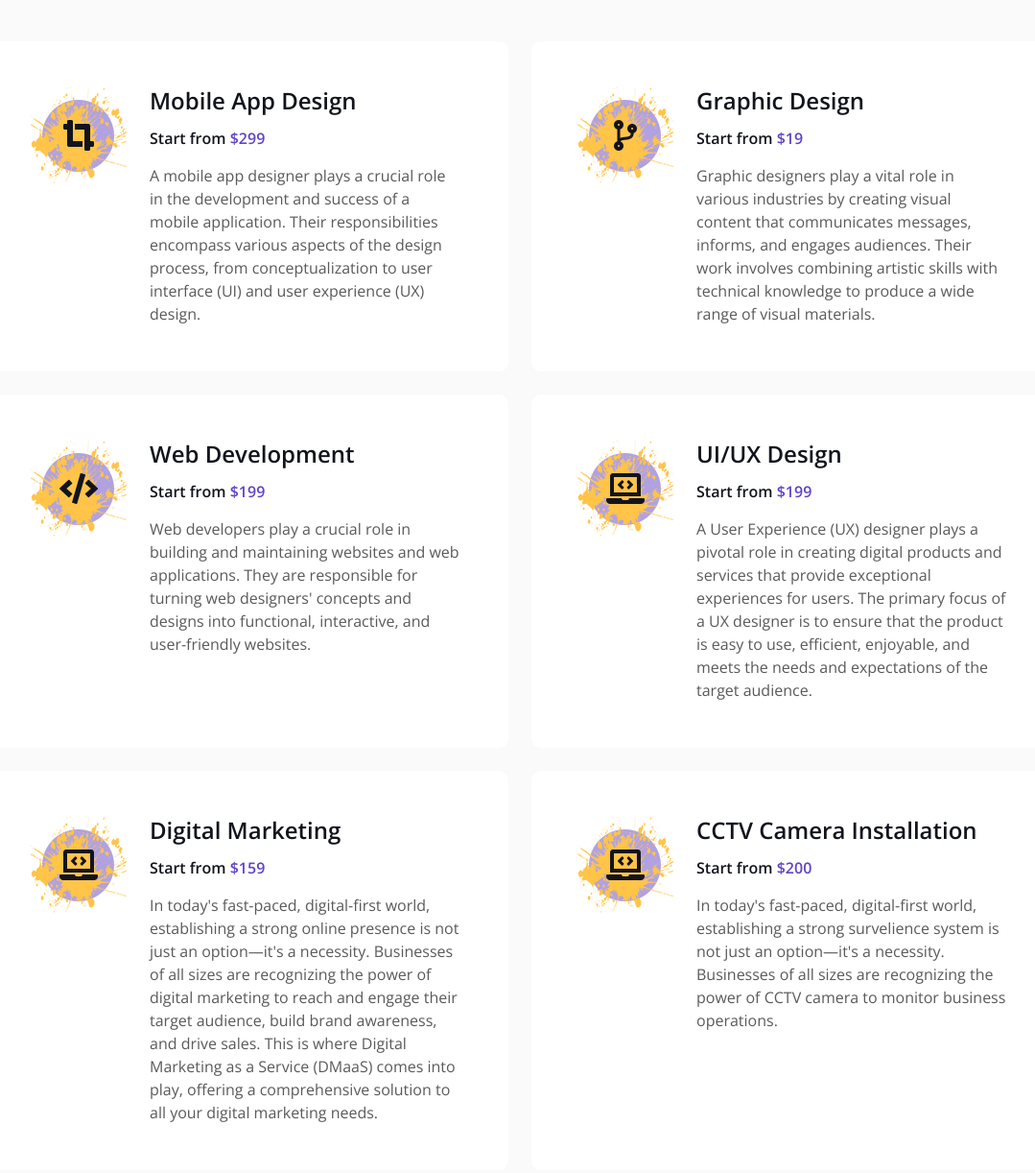
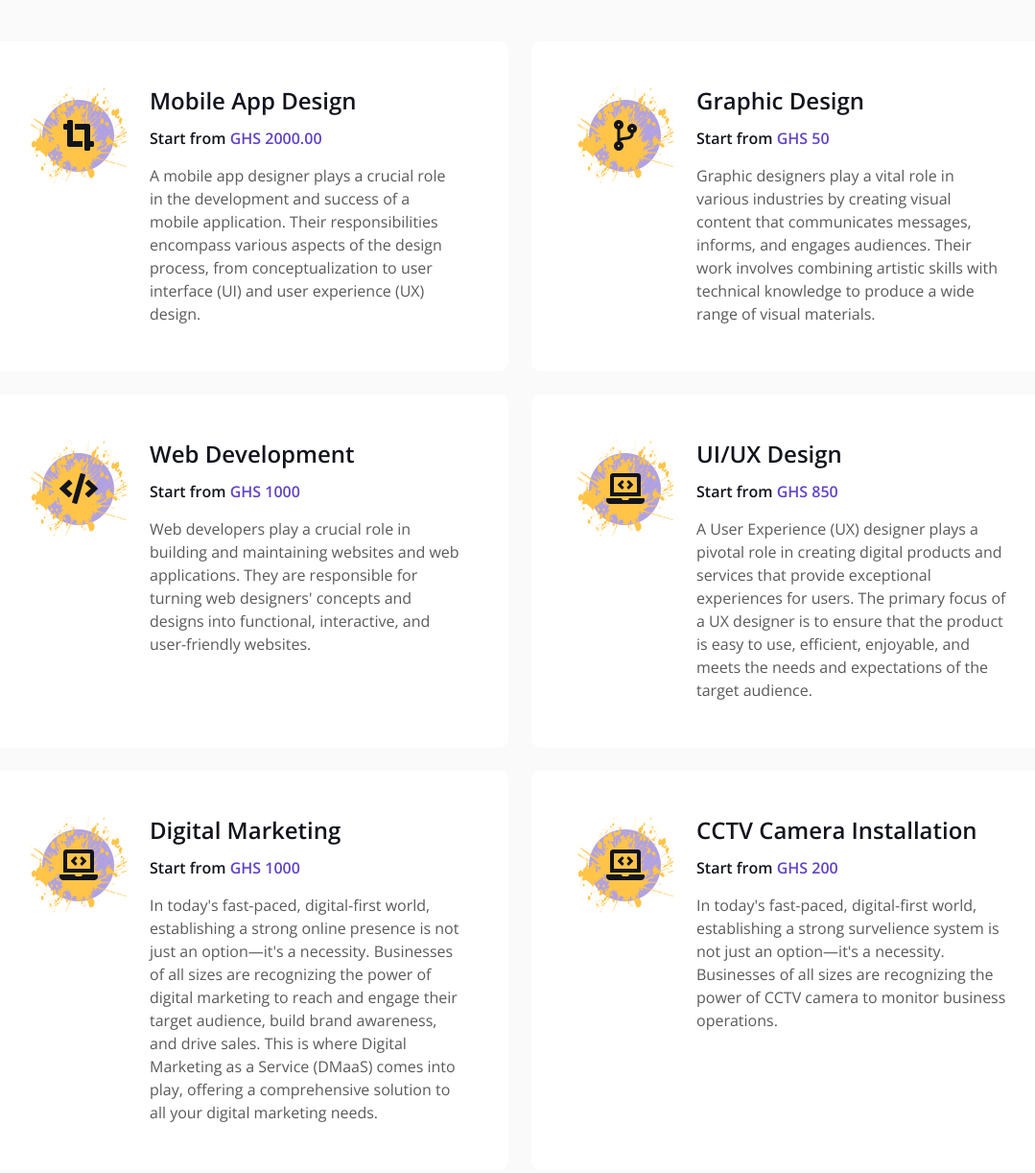
Before and after one commit to Jabekah007/my_port, a plain HTML site: page index.html in a window 1280 px wide. Shown: the part 2240-3462 px from the top of the page at 96% size, without its empty margins (98-1177 px from the left). Drawn offline with nearby package versions, Linux system fonts and the light colour scheme; animation ran at ten frames a second; a script that the page names is missing.

Commit message:
Update index.html

```diff
--- a/index.html
+++ b/index.html
@@ -492,7 +492,7 @@
                         </div>
                         <div class="ms-sm-4">
                             <h4 class="mb-3">Mobile App Design</h4>
-                            <h6 class="mb-3">Start from <span class="text-primary">$299</span></h6>
+                            <h6 class="mb-3">Start from <span class="text-primary">GHS 2000.00 </span></h6>
                             <span>A mobile app designer plays a crucial role in the development and success of a mobile application. Their responsibilities encompass various aspects of the design process, from conceptualization to user interface (UI) and user experience (UX) design.</span>
                         </div>
                     </div>
@@ -504,7 +504,7 @@
                         </div>
                         <div class="ms-sm-4">
                             <h4 class="mb-3">Graphic Design</h4>
-                            <h6 class="mb-3">Start from <span class="text-primary">$19</span></h6>
+                            <h6 class="mb-3">Start from <span class="text-primary">GHS 50 </span></h6>
                             <span>Graphic designers play a vital role in various industries by creating visual content that communicates messages, informs, and engages audiences. Their work involves combining artistic skills with technical knowledge to produce a wide range of visual materials.</span>
                         </div>
                     </div>
@@ -516,7 +516,7 @@
                         </div>
                         <div class="ms-sm-4">
                             <h4 class="mb-3">Web Development</h4>
-                            <h6 class="mb-3">Start from <span class="text-primary">$199</span></h6>
+                            <h6 class="mb-3">Start from <span class="text-primary">GHS 1000</span></h6>
                             <span>Web developers play a crucial role in building and maintaining websites and web applications. They are responsible for turning web designers' concepts and designs into functional, interactive, and user-friendly websites.</span>
                         </div>
                     </div>
@@ -528,7 +528,7 @@
                         </div>
                         <div class="ms-sm-4">
                             <h4 class="mb-3">UI/UX Design</h4>
-                            <h6 class="mb-3">Start from <span class="text-primary">$199</span></h6>
+                            <h6 class="mb-3">Start from <span class="text-primary">GHS 850</span></h6>
                             <span>A User Experience (UX) designer plays a pivotal role in creating digital products and services that provide exceptional experiences for users. The primary focus of a UX designer is to ensure that the product is easy to use, efficient, enjoyable, and meets the needs and expectations of the target audience. </span>
                         </div>
                     </div>
@@ -540,7 +540,7 @@
                         </div>
                         <div class="ms-sm-4">
                             <h4 class="mb-3">Digital Marketing</h4>
-                            <h6 class="mb-3">Start from <span class="text-primary">$159</span></h6>
+                            <h6 class="mb-3">Start from <span class="text-primary">GHS 1000</span></h6>
                             <span>In today's fast-paced, digital-first world, establishing a strong online presence is not just an option—it's a necessity. Businesses of all sizes are recognizing the power of digital marketing to reach and engage their target audience, build brand awareness, and drive sales. This is where Digital Marketing as a Service (DMaaS) comes into play, offering a comprehensive solution to all your digital marketing needs.</span>
                         </div>
                     </div>
@@ -552,7 +552,7 @@
                         </div>
                         <div class="ms-sm-4">
                             <h4 class="mb-3">CCTV Camera Installation</h4>
-                            <h6 class="mb-3">Start from <span class="text-primary">$200</span></h6>
+                            <h6 class="mb-3">Start from <span class="text-primary">GHS 200</span></h6>
                             <span>In today's fast-paced, digital-first world, establishing a strong survelience system is not just an option—it's a necessity. Businesses of all sizes are recognizing the power of CCTV camera to monitor business operations.</span>
                         </div>
                     </div>
@@ -564,7 +564,7 @@
                         </div>
                         <div class="ms-sm-4">
                             <h4 class="mb-3">Car Tracking  Installations</h4>
-                            <h6 class="mb-3">Start from <span class="text-primary">$200</span></h6>
+                            <h6 class="mb-3">Start from <span class="text-primary">GHS 300</span></h6>
                             <span>In today's fast-paced, digital-first world, establishing a strong survelience system is not just an option—it's a necessity.We install various types of tracker in devices such mobile phone,cars,laptops,motorbikes and many more... </span>
                         </div>
                     </div>
```
